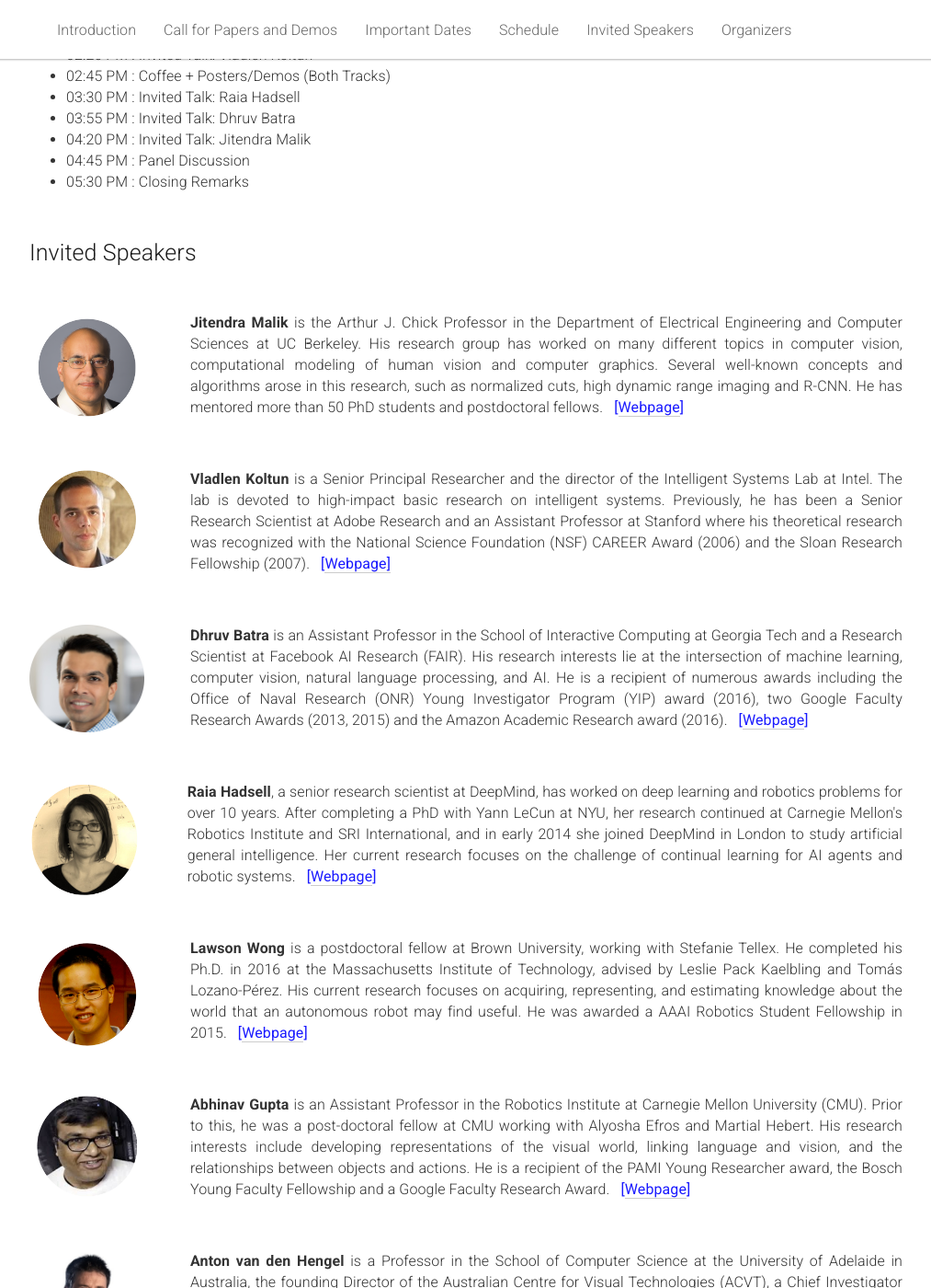
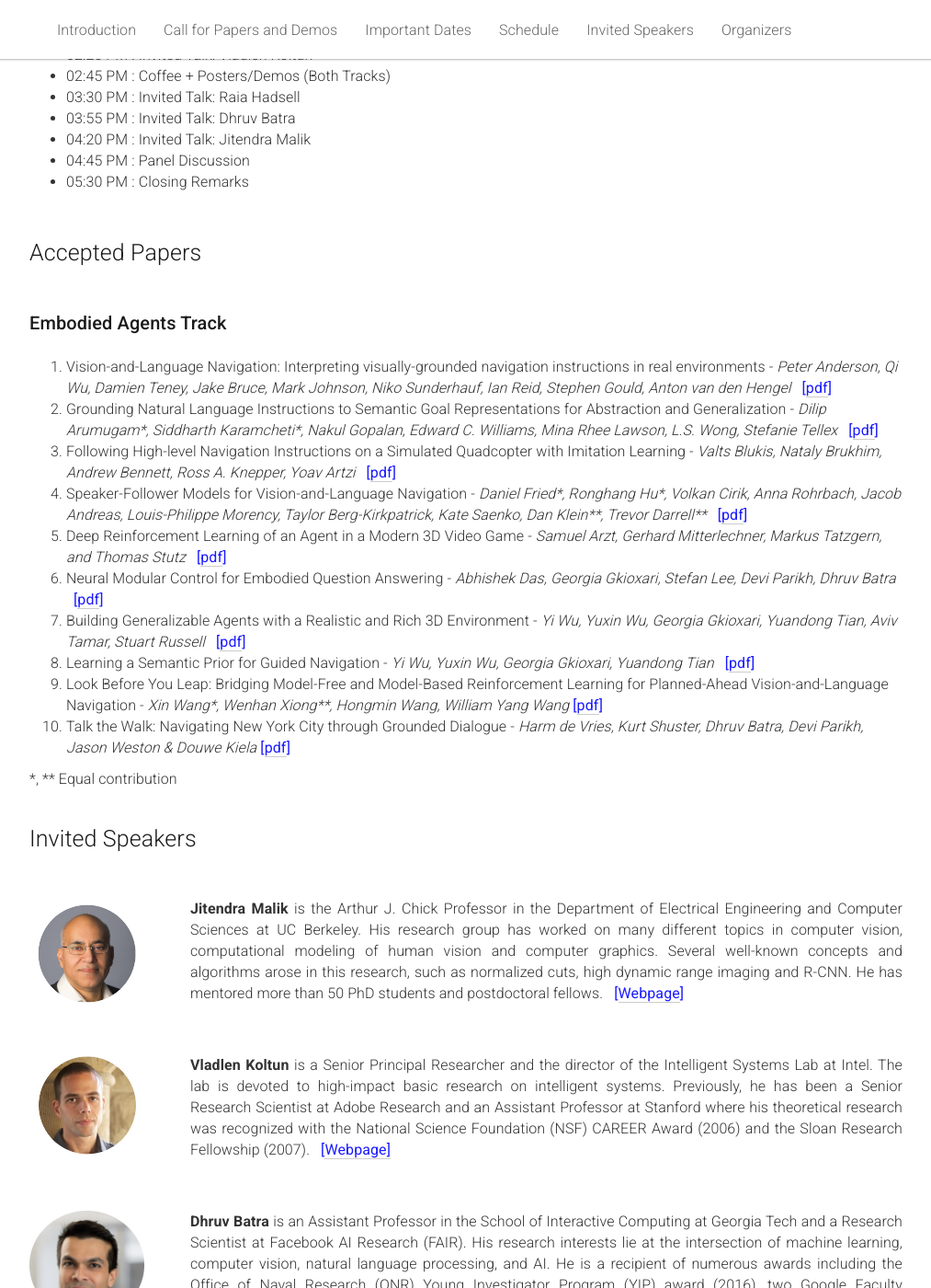
Before and after one commit to eccv18-vlease/eccv18-vlease.github.io, a Jekyll site: the page built from _pages/home.md, in a window 1280 px wide and 1400 px high, scrolled down 2551 px. Shown: the whole window at 92% size, without its empty margins (133-1146 px from the left). Built offline with Jekyll 4.4.1, drawn with Linux system fonts in a browser that asks for light colours.

Commit message:
Adds list of accepted papers

```diff
--- a/_pages/home.md
+++ b/_pages/home.md
@@ -197,6 +197,83 @@ acknowledgements: ""
       <li>04:45 PM : Panel Discussion</li>
       <li id="speakers">05:30 PM : Closing Remarks</li>
     </ul>
+  </div>
+</div>
+
+<br>
+<div class="row">
+  <div class="col-md-12">
+    <h2>Accepted Papers</h2>
+  </div>
+</div>
+
+<br>
+<div class="row">
+  <div class="col-md-12">
+  <h3><span style="font-weight:500;">Embodied Agents Track</span></h3><br>
+    <ol>
+      <li>
+        Vision-and-Language Navigation: Interpreting visually-grounded navigation instructions in real environments -
+        <i>Peter Anderson, Qi Wu, Damien Teney, Jake Bruce, Mark Johnson, Niko Sunderhauf, Ian Reid, Stephen Gould, Anton van den Hengel</i> &nbsp;
+        <span style="color:#1a1aff;font-weight:400;">[<a href="{{ "/static/papers/vln.pdf" | prepend:site.baseurl }}">pdf</a>]</span>
+      </li>
+
+      <li>
+        Grounding Natural Language Instructions to Semantic Goal Representations for Abstraction and Generalization -
+        <i>Dilip Arumugam*, Siddharth Karamcheti*, Nakul Gopalan, Edward C. Williams, Mina Rhee Lawson, L.S. Wong, Stefanie Tellex</i> &nbsp;
+        <span style="color:#1a1aff;font-weight:400;">[<a href="{{ "/static/papers/grounding-nl-instructions.pdf" | prepend:site.baseurl }}">pdf</a>]</span>
+      </li>
+
+      <li>
+        Following High-level Navigation Instructions on a Simulated Quadcopter with Imitation Learning -
+        <i>Valts Blukis, Nataly Brukhim, Andrew Bennett, Ross A. Knepper, Yoav Artzi</i> &nbsp;
+        <span style="color:#1a1aff;font-weight:400;">[<a href="{{ "/static/papers/simulated-quadcopter.pdf" | prepend:site.baseurl }}">pdf</a>]</span>
+      </li>
+
+      <li>
+        Speaker-Follower Models for Vision-and-Language Navigation -
+        <i>Daniel Fried*, Ronghang Hu*, Volkan Cirik, Anna Rohrbach, Jacob Andreas, Louis-Philippe Morency, Taylor Berg-Kirkpatrick, Kate Saenko, Dan Klein**, Trevor Darrell**</i> &nbsp;
+        <span style="color:#1a1aff;font-weight:400;">[<a href="{{ "/static/papers/speaker-follower.pdf" | prepend:site.baseurl }}">pdf</a>]</span>
+      </li>
+
+      <li>
+        Deep Reinforcement Learning of an Agent in a Modern 3D Video Game -
+        <i>Samuel Arzt, Gerhard Mitterlechner, Markus Tatzgern, and Thomas Stutz</i> &nbsp;
+        <span style="color:#1a1aff;font-weight:400;">[<a href="{{ "/static/papers/drl-video-game.pdf" | prepend:site.baseurl }}">pdf</a>]</span>
+      </li>
+
+      <li>
+        Neural Modular Control for Embodied Question Answering -
+        <i>Abhishek Das, Georgia Gkioxari, Stefan Lee, Devi Parikh, Dhruv Batra</i> &nbsp;
+        <span style="color:#1a1aff;font-weight:400;">[<a href="{{ "/static/papers/eqa-modular.pdf" | prepend:site.baseurl }}">pdf</a>]</span>
+      </li>
+
+      <li>
+        Building Generalizable Agents with a Realistic and Rich 3D Environment -
+        <i>Yi Wu, Yuxin Wu, Georgia Gkioxari, Yuandong Tian, Aviv Tamar, Stuart Russell</i> &nbsp;
+        <span style="color:#1a1aff;font-weight:400;">[<a href="{{ "/static/papers/house3D.pdf" | prepend:site.baseurl }}">pdf</a>]</span>
+      </li>
+
+      <li>
+        Learning a Semantic Prior for Guided Navigation -
+        <i>Yi Wu, Yuxin Wu, Georgia Gkioxari, Yuandong Tian</i> &nbsp;
+        <span style="color:#1a1aff;font-weight:400;">[<a href="{{ "/static/papers/learning-a-semantic-prior.pdf" | prepend:site.baseurl }}">pdf</a>]</span>
+      </li>
+
+      <li>
+        Look Before You Leap: Bridging Model-Free and Model-Based Reinforcement Learning for Planned-Ahead Vision-and-Language Navigation -
+        <i>Xin Wang*, Wenhan Xiong**, Hongmin Wang, William Yang Wang</i>
+        <span style="color:#1a1aff;font-weight:400;">[<a href="{{ "/static/papers/look-before-you-leap.pdf" | prepend:site.baseurl }}">pdf</a>]</span>
+      </li>
+
+      <li>
+        Talk the Walk: Navigating New York City through Grounded Dialogue -
+        <i>Harm de Vries, Kurt Shuster, Dhruv Batra, Devi Parikh, Jason Weston & Douwe Kiela</i>
+        <span style="color:#1a1aff;font-weight:400;">[<a href="{{ "/static/papers/talk-walk-navigating.pdf" | prepend:site.baseurl }}">pdf</a>]</span>
+      </li>
+    </ol>
+
+    *, ** Equal contribution
   </div>
 </div>
 
```
Also changed, not shown: 10 other files.
